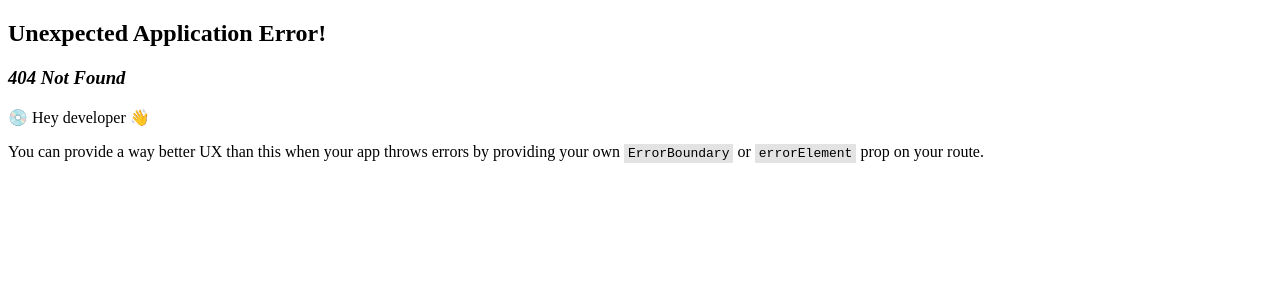
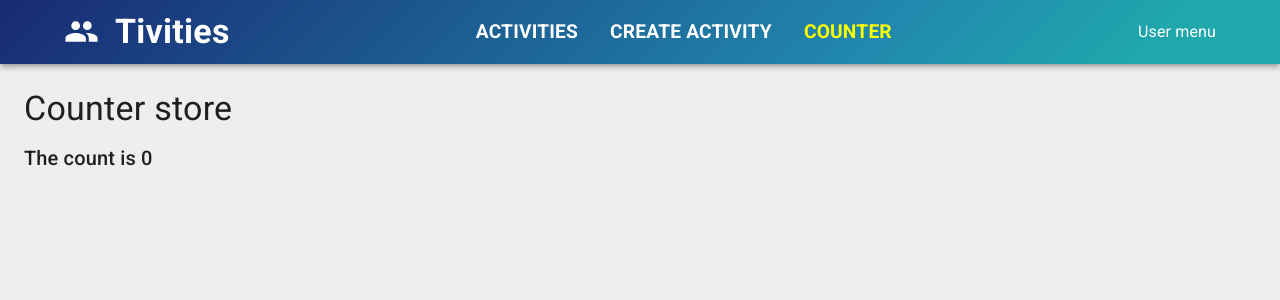
Before and after one commit to v-azevedo/Tivities, a React (Vite) app in the folder client/: page /counter in a window 1280 px wide. Before the commit this address had no page. Shown: the top 300 px of the page. Built offline with nearby package versions, Linux system fonts and the light colour scheme.

Commit message:
feat: implements basic mobx store to try it out

```diff
--- a/client/package.json
+++ b/client/package.json
@@ -18,6 +18,8 @@
     "@tanstack/react-query": "^5.66.7",
     "@tanstack/react-query-devtools": "^5.66.7",
     "axios": "^1.7.9",
+    "mobx": "^6.13.6",
+    "mobx-react-lite": "^4.1.0",
     "react": "^19.0.0",
     "react-calendar": "^5.1.0",
     "react-dom": "^19.0.0",
--- a/client/src/app/layout/NavBar.tsx
+++ b/client/src/app/layout/NavBar.tsx
@@ -37,6 +37,7 @@ const NavBar = () => {
             <Box sx={{ display: "flex" }}>
               <MenuItemLink to="/activities">Activities</MenuItemLink>
               <MenuItemLink to="/createActivity">Create Activity</MenuItemLink>
+              <MenuItemLink to="/counter">Counter</MenuItemLink>
             </Box>
             <MenuItem>User menu</MenuItem> {/* TODO: Implement user menu */}
           </Toolbar>
--- a/client/src/app/router/Routes.tsx
+++ b/client/src/app/router/Routes.tsx
@@ -4,6 +4,7 @@ import HomePage from "../../features/home/HomePage";
 import ActivityDashboard from "../../features/activities/dashboard/ActivityDashboard";
 import ActivityForm from "../../features/activities/form/ActivityForm";
 import ActivityDetailsPage from "../../features/activities/details/ActivityDetailsPage";
+import Counter from "../../features/counter/Counter";
 
 export const router = createBrowserRouter([
   {
@@ -30,6 +31,10 @@ export const router = createBrowserRouter([
         path: "manage/:id",
         element: <ActivityForm />,
       },
+      {
+        path: "counter",
+        element: <Counter />,
+      },
     ],
   },
 ]);
--- /dev/null
+++ b/client/src/features/counter/Counter.tsx
@@ -0,0 +1,23 @@
+import { Typography } from "@mui/material";
+import { useStore } from "../../lib/hooks/useStore";
+import { Observer } from "mobx-react-lite";
+
+const Counter = () => {
+  const { counterStore } = useStore();
+
+  return (
+    <Observer>
+      {() => (
+        <>
+          <Typography variant="h4" gutterBottom>
+            {counterStore.title}
+          </Typography>
+          <Typography variant="h6" gutterBottom>
+            The count is {counterStore.count}
+          </Typography>
+        </>
+      )}
+    </Observer>
+  );
+};
+export default Counter;
--- /dev/null
+++ b/client/src/lib/hooks/useStore.ts
@@ -0,0 +1,6 @@
+import { useContext } from "react";
+import { StoreContext } from "../stores/store";
+
+export const useStore = () => {
+  return useContext(StoreContext);
+};
--- /dev/null
+++ b/client/src/lib/stores/counterStore.ts
@@ -0,0 +1,13 @@
+import { makeObservable, observable } from "mobx";
+
+export default class CounterStore {
+  title = "Counter store";
+  count = 0;
+
+  constructor() {
+    makeObservable(this, {
+      title: observable,
+      count: observable,
+    });
+  }
+}
--- /dev/null
+++ b/client/src/lib/stores/store.ts
@@ -0,0 +1,12 @@
+import { createContext } from "react";
+import CounterStore from "./counterStore";
+
+interface Store {
+  counterStore: CounterStore;
+}
+
+export const store: Store = {
+  counterStore: new CounterStore(),
+};
+
+export const StoreContext = createContext(store);
--- a/client/src/main.tsx
+++ b/client/src/main.tsx
@@ -9,14 +9,17 @@ import { QueryClient, QueryClientProvider } from "@tanstack/react-query";
 import { ReactQueryDevtools } from "@tanstack/react-query-devtools";
 import { RouterProvider } from "react-router";
 import { router } from "./app/router/Routes";
+import { store, StoreContext } from "./lib/stores/store";
 
 const queryClient = new QueryClient();
 
 createRoot(document.getElementById("root")!).render(
   <StrictMode>
-    <QueryClientProvider client={queryClient}>
-      <ReactQueryDevtools initialIsOpen={false} />
-      <RouterProvider router={router} />
-    </QueryClientProvider>
+    <StoreContext.Provider value={store}>
+      <QueryClientProvider client={queryClient}>
+        <ReactQueryDevtools initialIsOpen={false} />
+        <RouterProvider router={router} />
+      </QueryClientProvider>
+    </StoreContext.Provider>
   </StrictMode>
 );
```
Also changed, not shown: 1 other file (tests, documents, lock files or other folders).
